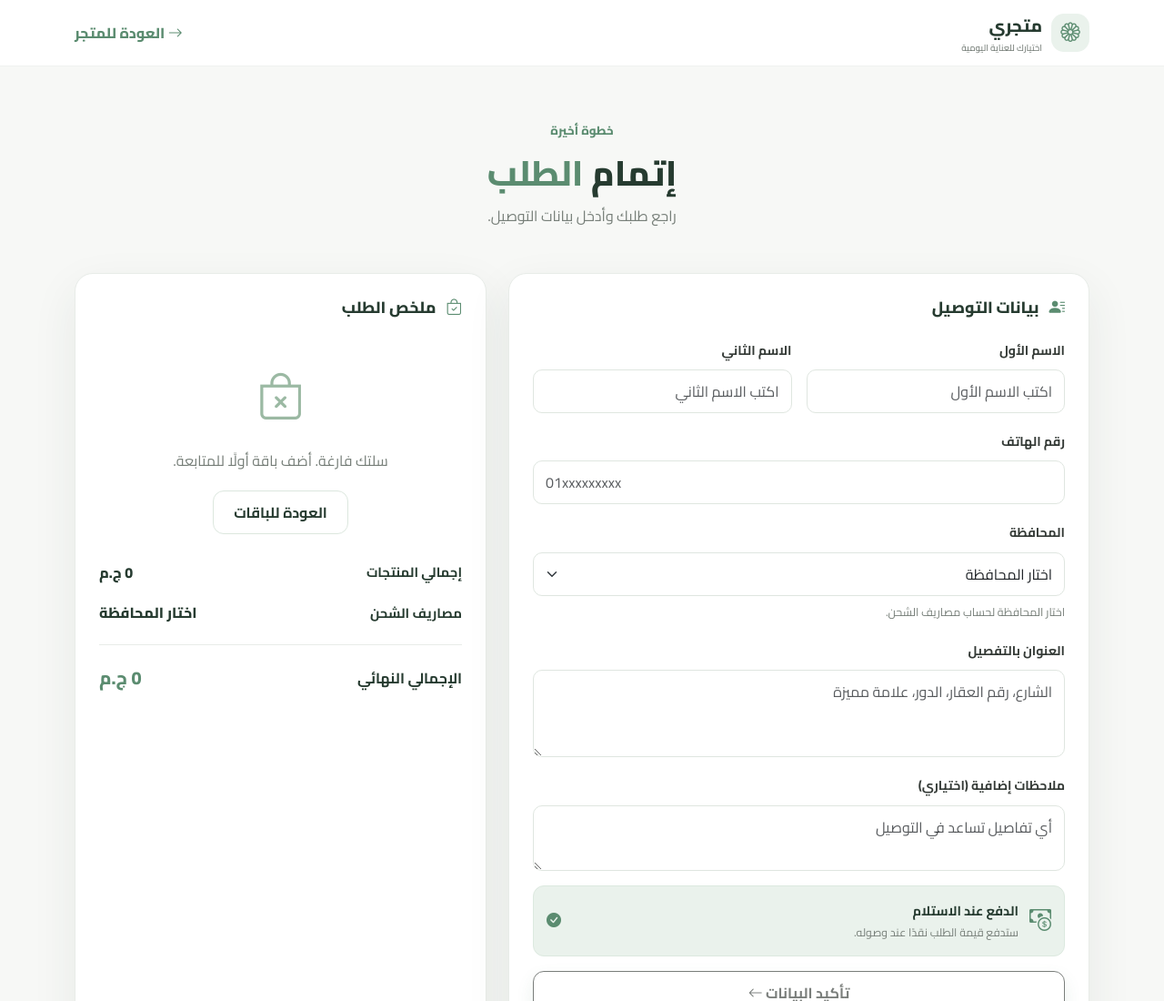
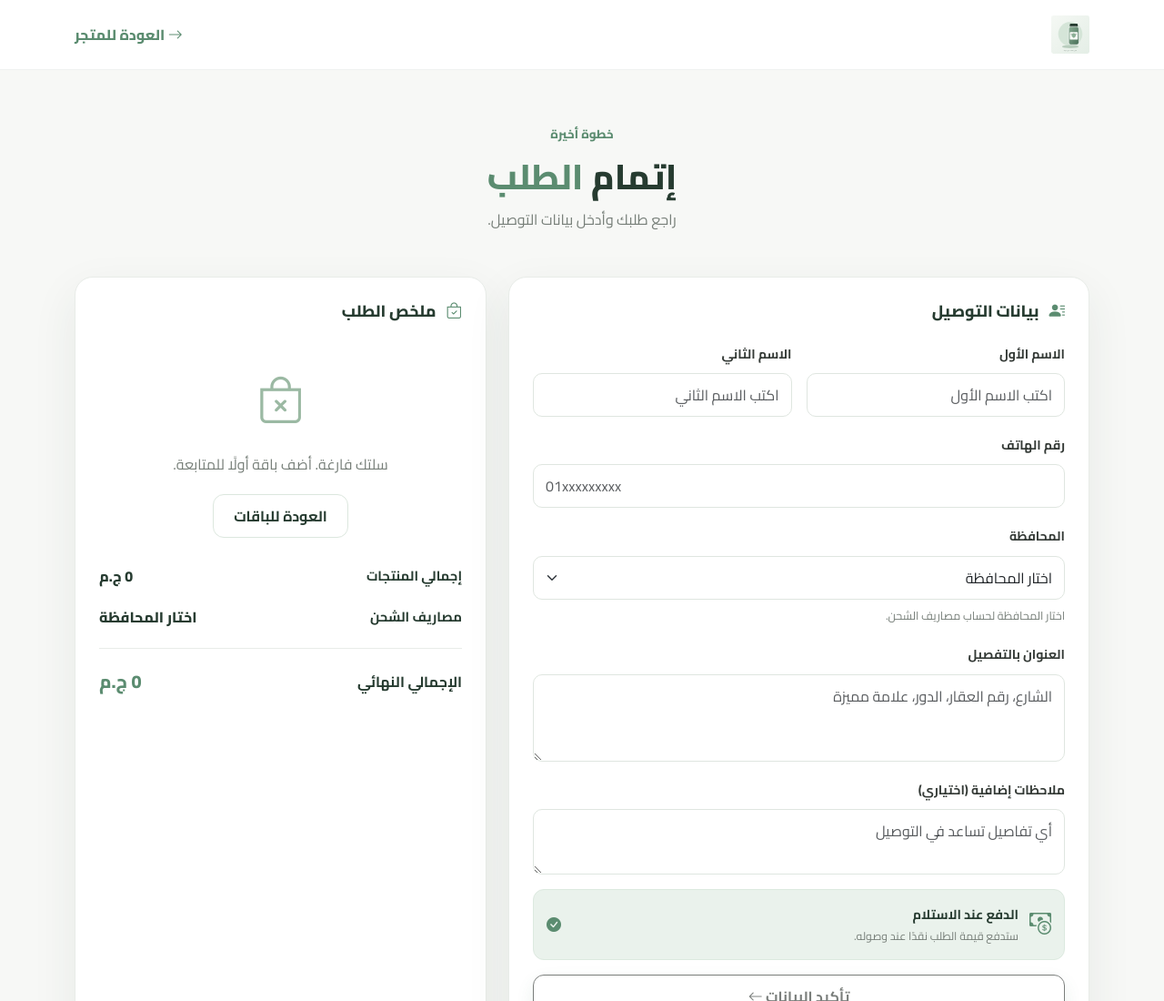
Before and after one commit to EhabAhmed2001/Elsaka-Test, a plain HTML site: page checkout.html in a window 1280 px wide. Shown: the top 1100 px of the page at 91% size. Drawn offline with nearby package versions, Linux system fonts and the light colour scheme.

Commit message:
edit logo

```diff
--- a/checkout.html
+++ b/checkout.html
@@ -24,14 +24,9 @@
   <nav class="navbar site-navbar">
     <div class="container">
 
-      <a class="brand" href="index.html">
+      <a class="navbar-brand brand" href="#home">
         <span class="brand-mark">
-          <i class="bi bi-flower1"></i>
-        </span>
-
-        <span>
-          متجري
-          <small>اختيارك للعناية اليومية</small>
+          <img src="assets/product-3.svg">
         </span>
       </a>
 
```
